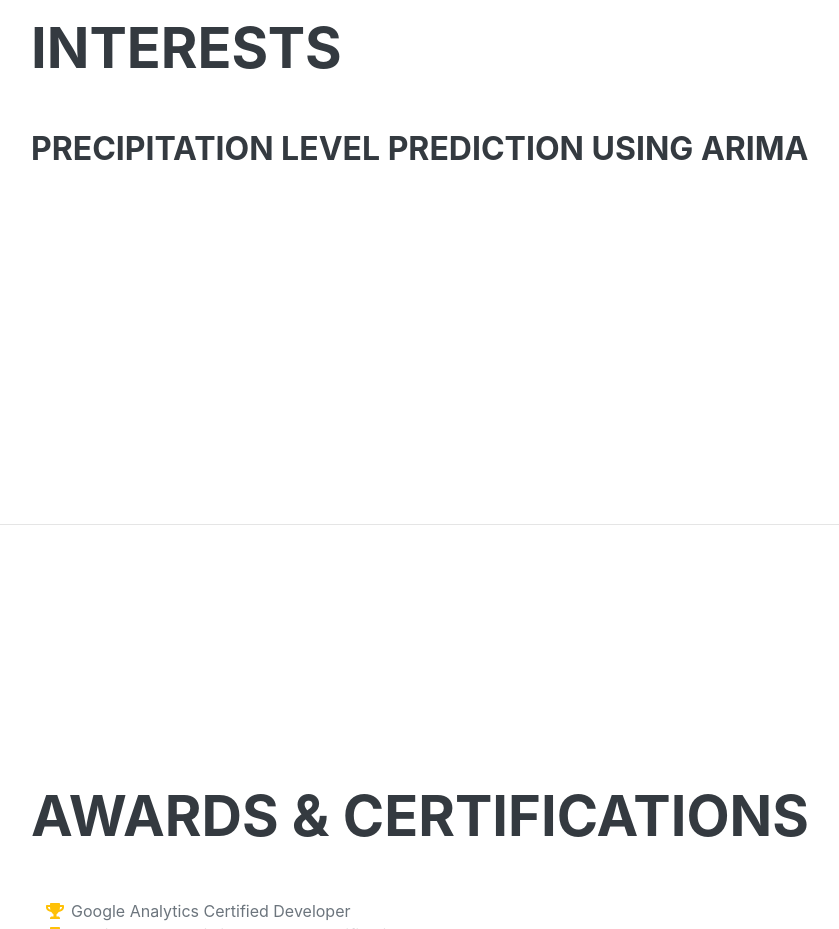
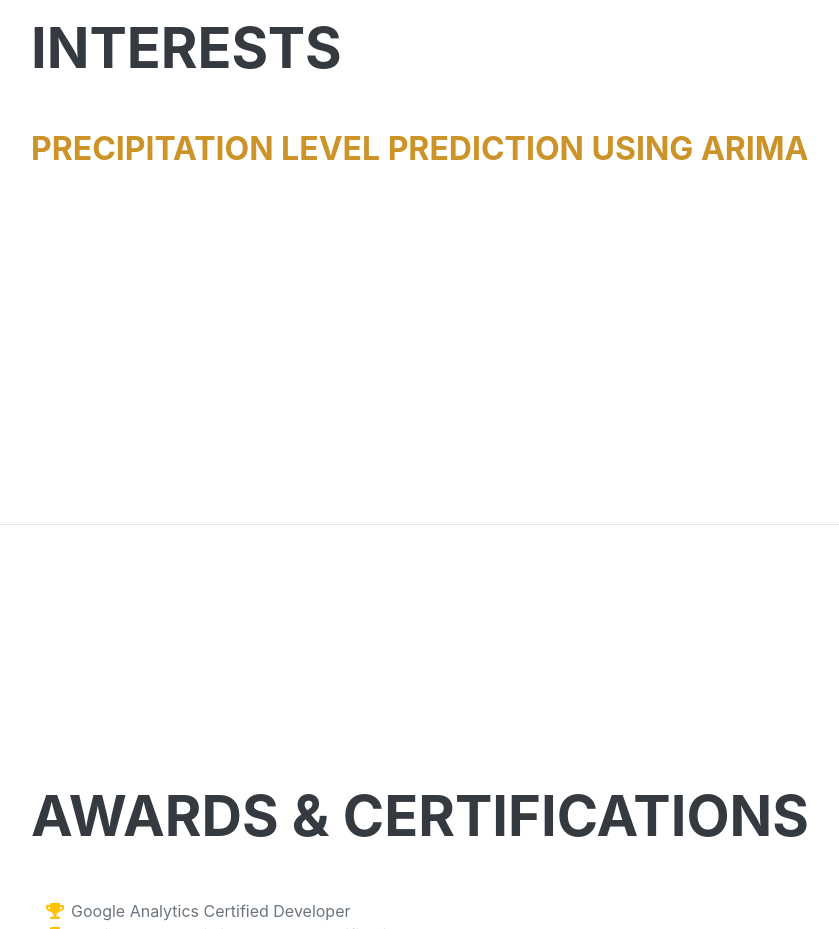
Before and after one commit to granthicks/portfolio, a plain HTML site: page index.html in a window 1280 px wide. Shown: the part 3480-4409 px from the top of the page, without its empty margins (289-1128 px from the left). Drawn offline with nearby package versions, Linux system fonts and the light colour scheme; a web font is replaced by a local one.

Commit message:
minor tweaks

```diff
--- a/index.html
+++ b/index.html
@@ -148,7 +148,7 @@
                     <h2 class="mb-5">Interests</h2>
                     <div class="d-flex flex-column flex-md-row justify-content-between mb-5">
                         <div class="flex-grow-1">
-                            <h3 class="mb-0"><a href=https://github.com/granthicks/ga-SNOTEL-project></a>Precipitation Level Prediction Using ARIMA</a></h3>
+                            <h3 class="mb-0"><a href=https://github.com/granthicks/ga-SNOTEL-project>Precipitation Level Prediction Using ARIMA</a></h3>
                             <div class="subheading mb-3"></div>
                         </div>
                 </div>
```
